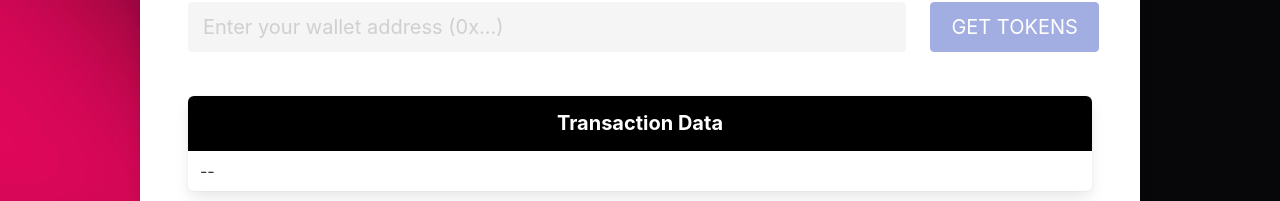
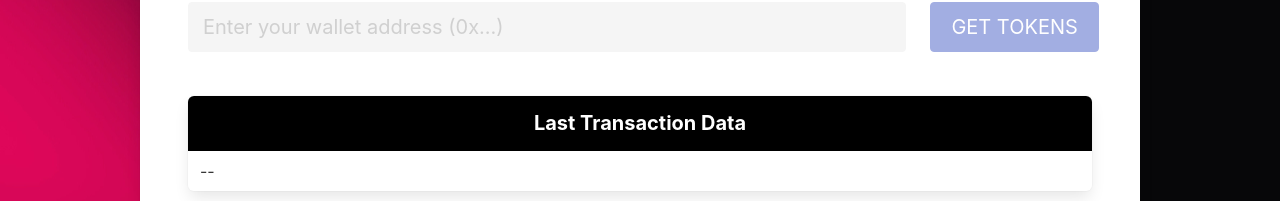
Before and after one commit to Asif2902/tokenfaucet, a React (Create React App) app in the folder faucet-ui/: page / in a window 1280 px wide. Shown: the part 374-575 px from the top of the page. Built offline with nearby package versions, Linux system fonts and the light colour scheme.

Commit message:
Update App.js

```diff
--- a/faucet-ui/src/App.js
+++ b/faucet-ui/src/App.js
@@ -180,7 +180,7 @@ function App() {
                 </div>
               </div>
               <article className="panel is-grey-darker">
-                <p className="panel-heading">Transaction Data</p>
+                <p className="panel-heading">Last Transaction Data</p>
                 <div className="panel-block">
                   <p>
                     {transactionData ? (
```
